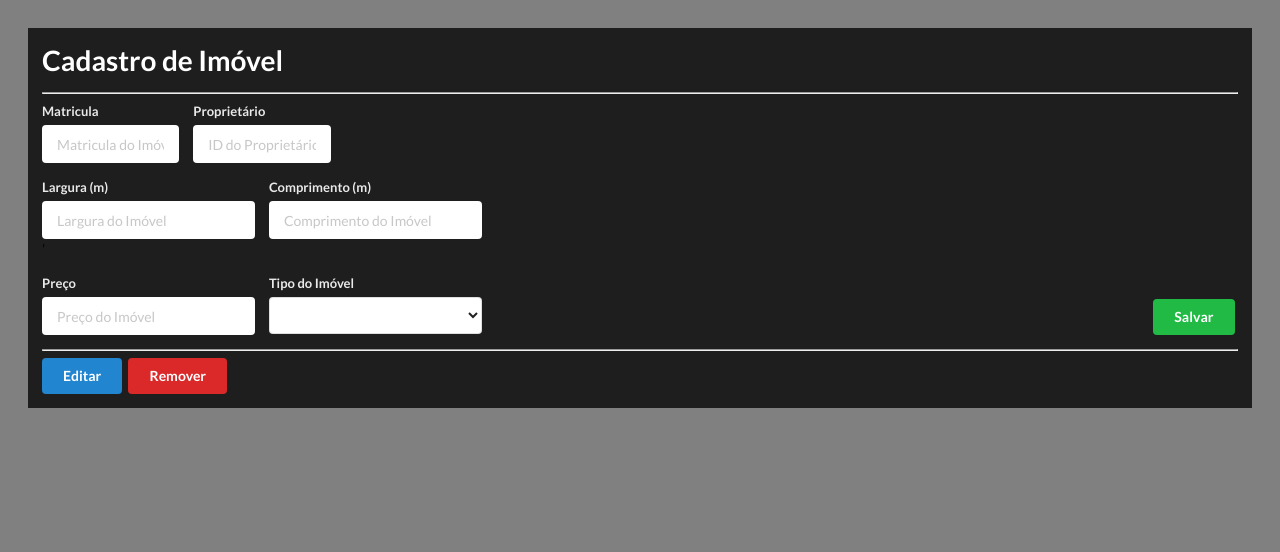
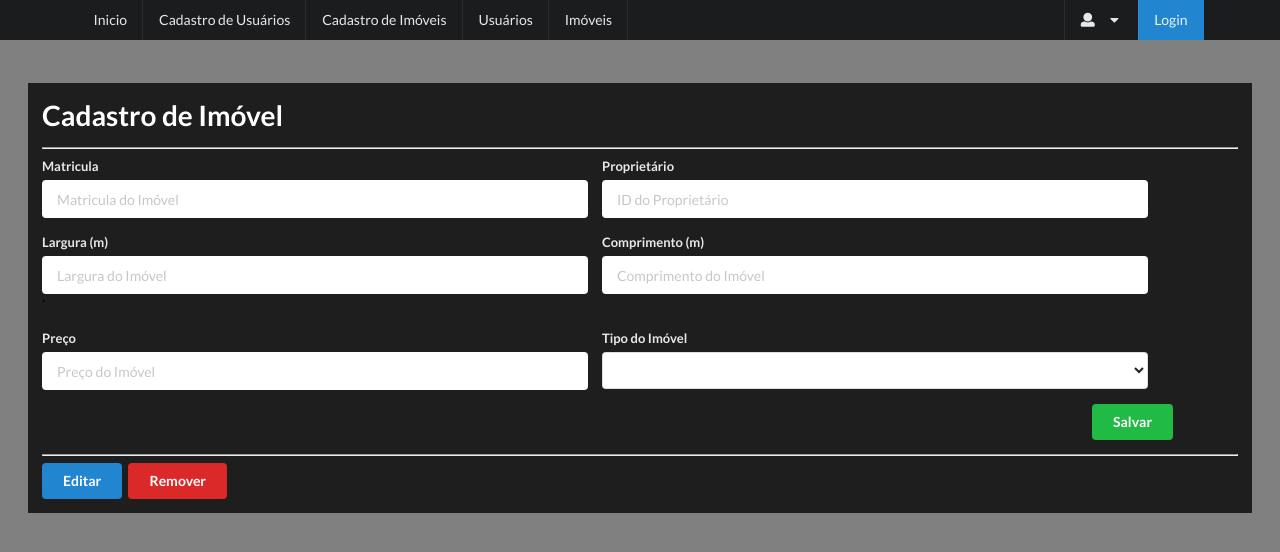
Before and after one commit to gtr0698/imoveisWeb, a plain HTML site: page front/cadastro_imoveis.html in a window 1280 px wide. Drawn offline with nearby package versions, Linux system fonts and the light colour scheme.

Commit message:
merge master

```diff
--- a/front/cadastro_imoveis.html
+++ b/front/cadastro_imoveis.html
@@ -12,6 +12,7 @@
 </head>
 
 <body>
+<iframe src="navbar.html" frameborder="0" scrolling="no" width="100%" height="50"></iframe>
     <div id="content">
         <div class="ui medium_table_custom grey_body_wrapper">
             <div class="ui panel black_panel">
@@ -47,12 +48,12 @@
                             </div>
 
                         </div>
-                        <div class="three fields" style="position: relative;">
-                            <div class="three wide field">
+                        <div class="two fields" style="position: relative;">
+                            <div class="two wide field">
                                 <label for="preco">Preço</label>
                                 <input type="number" placeholder="Preço do Imóvel" id="preco" name="preco">
                             </div>
-                            <div class="three wide field">
+                            <div class="two wide field">
                                 <label for="tipoImovel">Tipo do Imóvel</label>
                                 <select id="tipoImovel" name="tipoImovel">
                                     <option value=""></option>
@@ -60,10 +61,13 @@
                                     <option value="RURAL">Rural</option>
                                 </select>
                             </div>
-                            <div class="two wide field" id="btn_salvar">
+                        </div>
+                        <div class="one fields botao">
+                            <div class="one wide field" id="btn_salvar">
                                 <div class="ui green button" onclick="salvar_imovel()">Salvar</div>
                             </div>
                         </div>
+
 
                     </div>
                 </form>
--- a/front/navbar.html
+++ b/front/navbar.html
@@ -18,7 +18,10 @@
                 Inicio
             </a>
             <a class="ui dropdown item" href="cadastro.html" target="_parent">
-                Cadastro
+                Cadastro de Usuários
+            </a>
+            <a class="ui dropdown item" href="cadastro_imoveis.html" target="_parent">
+                Cadastro de Imóveis
             </a>
             <a class="ui dropdown item" href="usuarios.html" target="_parent">
                 Usuários
--- a/front/style/cadastro_imoveis.css
+++ b/front/style/cadastro_imoveis.css
@@ -1,9 +1,24 @@
 #btn_salvar {
     text-align: right;
-    position: absolute;
-    bottom: 0;
-    right: 0;
 }
 h1{
     color: white;
 }
+
+.ui.form .fields {
+    max-width: 80rem;
+    width: 100%;
+    justify-content: end;
+}
+
+.ui.form .two.wide.field {
+    width: 100%!important;
+}
+
+.ui.form .three.wide.field {
+    width: 100%!important;
+}
+
+.ui.form .three.wide.field {
+    width: 100%!important;
+}
```
